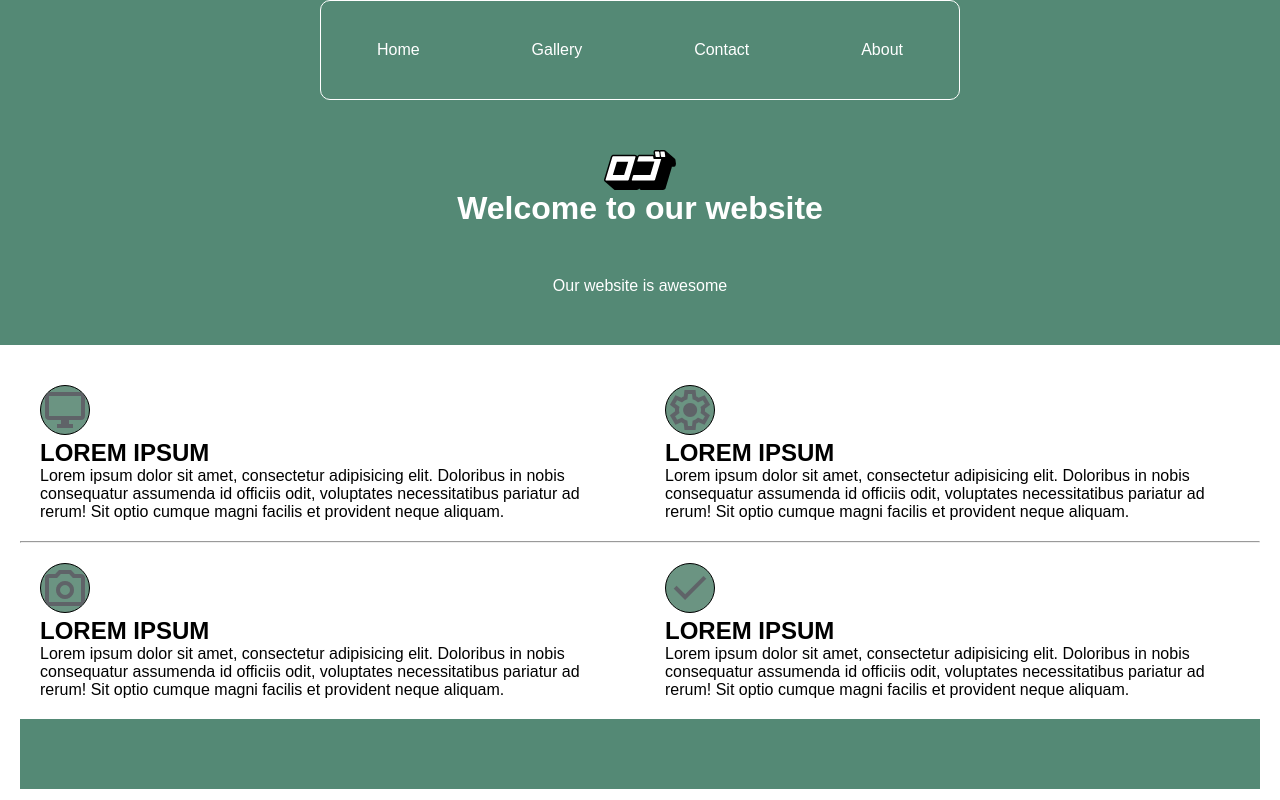
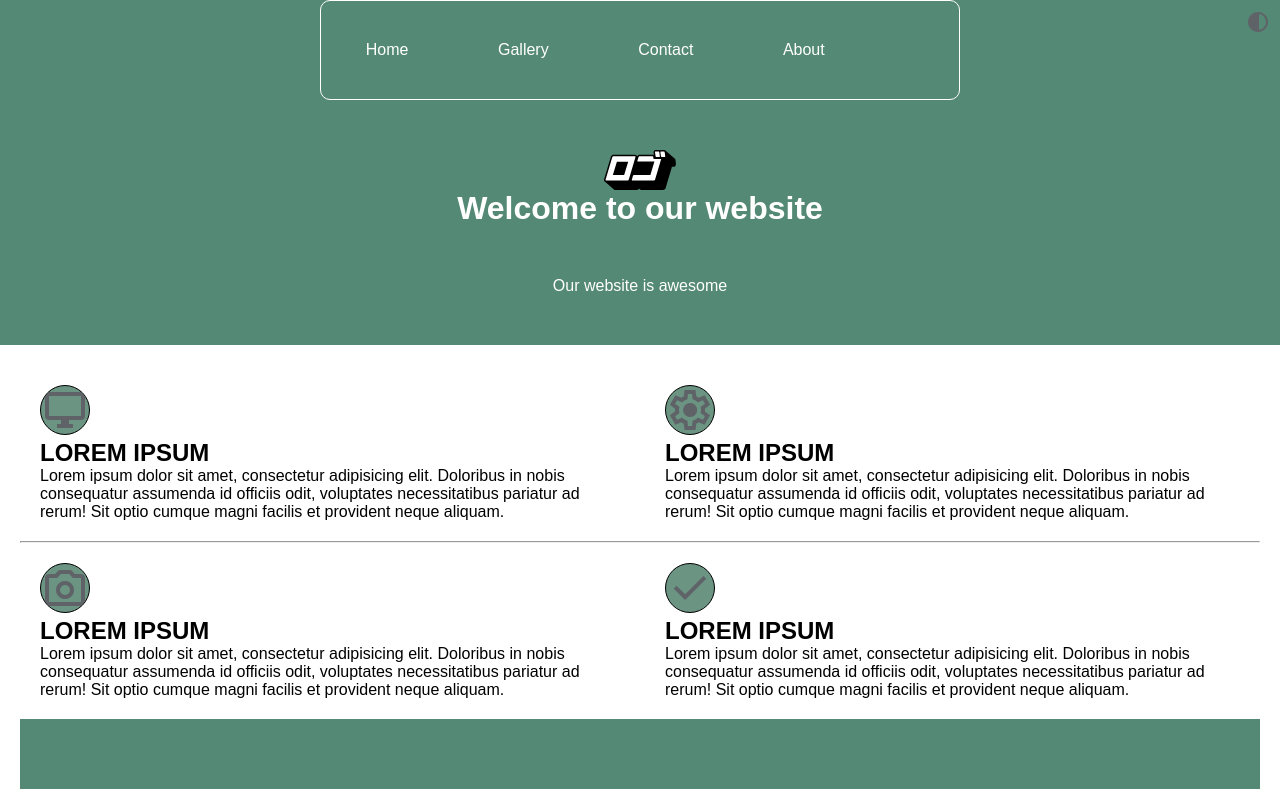
Before and after one commit to Kamalags24/site_web_espace, a plain HTML site: page index.html in a window 1280 px wide. Shown: the top 800 px of the page. Drawn offline with nearby package versions, Linux system fonts and the light colour scheme.

Commit message:
Version3. Ajout de thème via JavaScript

```diff
--- a/Assets/CSS/style.css
+++ b/Assets/CSS/style.css
@@ -221,3 +221,17 @@ figcaption {
     text-align: center;
     margin-bottom: 30px;
 }
+
+/* Jeu de thème */
+
+/* Thème clair */
+body.light {
+    background-color: white;
+    color: black;
+}
+
+/* Thème sombre */
+body.dark {
+    background-color: black;
+    color: white;
+}
--- a/Assets/JS/script.js
+++ b/Assets/JS/script.js
@@ -17,3 +17,21 @@
     // more.addEventListener('click', function(){
     //     moreContent.style.display = 'block';
     // });
+
+    document.addEventListener('DOMContentLoaded', () => {
+        const themeToggle = document.getElementById('theme-toggle');
+        const body = document.body;
+
+        // Charge le thème sauvegardé, sinon utilise le thème par défaut 'light'
+        const savedTheme = localStorage.getItem('theme') || 'light';
+        body.classList.add(savedTheme);
+
+        // Bascule le thème lors du clic sur l'icône
+        themeToggle.addEventListener('click', () => {
+            const currentTheme = body.classList.contains('light') ? 'light' : 'dark';
+            const newTheme = currentTheme === 'light' ? 'dark' : 'light';
+            body.classList.remove(currentTheme);
+            body.classList.add(newTheme);
+            localStorage.setItem('theme', newTheme);
+        });
+    });
--- a/index.html
+++ b/index.html
@@ -5,6 +5,15 @@
     <meta name="viewport" content="width=device-width, initial-scale=1.0">
     <title>Site Web Espace</title>
     <link rel="stylesheet" href="./Assets/CSS/style.css">
+    <link rel="stylesheet" href="https://fonts.googleapis.com/css2?family=Material+Symbols+Outlined:opsz,wght,FILL,GRAD@24,400,0,0" />
+    <style>
+        .theme-toggle {
+            position: fixed;
+            top: 10px;
+            right: 10px;
+            cursor: pointer;
+        }
+    </style>
 </head>
 <body>
     <header>
@@ -14,6 +23,7 @@
                 <li><a href="">Gallery</a></li>
                 <li><a href="">Contact</a></li>
                 <li><a href="">About</a></li>
+                <li><svg xmlns="http://www.w3.org/2000/svg" height="24px" viewBox="0 -960 960 960" width="24px" fill="#5f6368" class="theme-toggle" id="theme-toggle"><path d="M480-80q-83 0-156-31.5T197-197q-54-54-85.5-127T80-480q0-83 31.5-156T197-763q54-54 127-85.5T480-880q83 0 156 31.5T763-763q54 54 85.5 127T880-480q0 83-31.5 156T763-197q-54 54-127 85.5T480-80Zm40-83q119-15 199.5-104.5T800-480q0-123-80.5-212.5T520-797v634Z"/></svg></li>
             </ul>
         </nav>
         <p><img src="../site_web_espace/Assets/Images/logoipsum-291.svg" alt="Logo de l'entreprise"></p>
```
Also changed, not shown: Assets/Images/contrast_24dp_FILL0_wght400_GRAD0_opsz24.svg (added).
